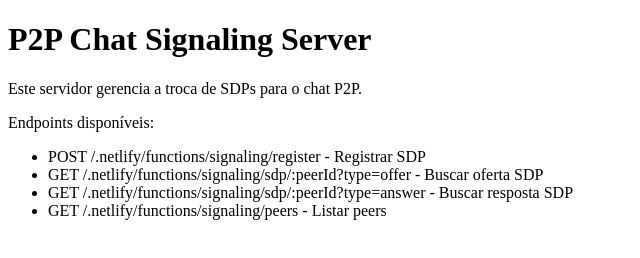
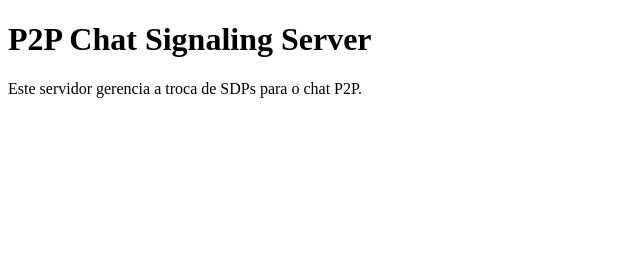
Before and after one commit to xandoofc/xirc, a website: page public/index.html in a window 1280 px wide. Shown: the whole page, without its empty margins (0-640 px from the left). Drawn offline with Linux system fonts and the light colour scheme.

```diff
--- a/public/index.html
+++ b/public/index.html
@@ -7,12 +7,5 @@
 <body>
   <h1>P2P Chat Signaling Server</h1>
   <p>Este servidor gerencia a troca de SDPs para o chat P2P.</p>
-  <p>Endpoints disponíveis:</p>
-  <ul>
-    <li>POST /.netlify/functions/signaling/register - Registrar SDP</li>
-    <li>GET /.netlify/functions/signaling/sdp/:peerId?type=offer - Buscar oferta SDP</li>
-    <li>GET /.netlify/functions/signaling/sdp/:peerId?type=answer - Buscar resposta SDP</li>
-    <li>GET /.netlify/functions/signaling/peers - Listar peers</li>
-  </ul>
 </body>
 </html>
```
Also changed, not shown: functions/signaling.js (+9 -0 lines).
